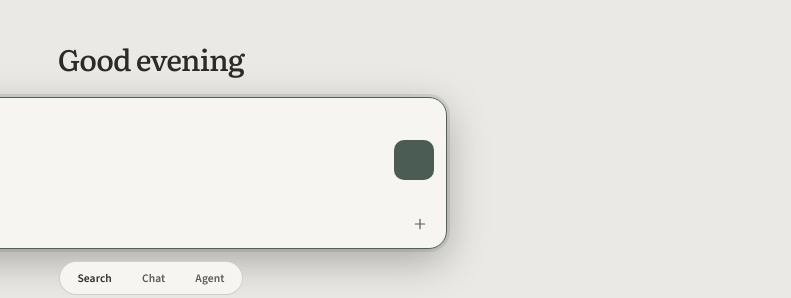
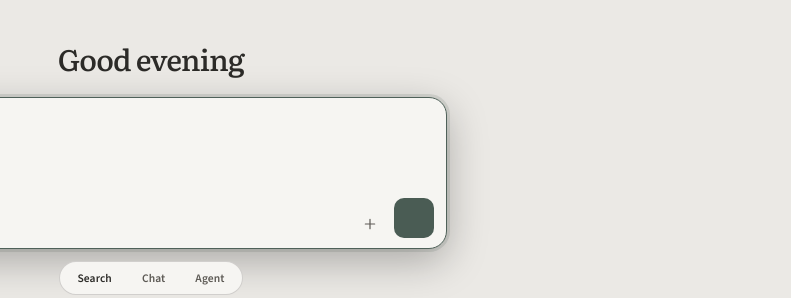
Before and after one commit to franktheglock/lantern, a browser extension: page newtab/newtab.html in a window 1280 px wide. Shown: the part 104-402 px from the top of the page, 489-1280 px from the left. Drawn offline with nearby package versions, Linux system fonts and the light colour scheme.

Commit message:
fix(newtab): go button always bottom-right, clean layout

```diff
--- a/newtab/newtab.css
+++ b/newtab/newtab.css
@@ -158,6 +158,14 @@ body {
   position: relative;
 }
 
+/* Go button: always bottom-right */
+.search-shell .go-btn {
+  position: absolute;
+  bottom: 10px;
+  right: 12px;
+  z-index: 1;
+}
+
 .search-shell:focus-within {
   border-color: var(--accent);
   box-shadow:
@@ -194,6 +202,7 @@ body {
 
 /* Composer bar inside search shell */
 .search-shell .composer-bar {
+  padding-right: 50px;
   display: flex;
   align-items: center;
   justify-content: space-between;
--- a/newtab/newtab.html
+++ b/newtab/newtab.html
@@ -43,7 +43,6 @@
 
         <form class="search-form" id="form" autocomplete="off">
           <div class="search-shell" id="search-shell">
-            <div class="search-row">
               <textarea
                 id="query"
                 name="query"
@@ -65,7 +64,6 @@
                   <path d="M13 2L3 14h9l-1 8 10-12h-9l1-8z" stroke-linejoin="round" />
                 </svg>
               </button>
-            </div>
             <div class="composer-bar">
               <div class="mp-nt" id="model-picker-nt">
                 <button type="button" class="mp-trigger-nt" id="mp-trigger-nt" aria-haspopup="listbox" aria-expanded="false">
```
